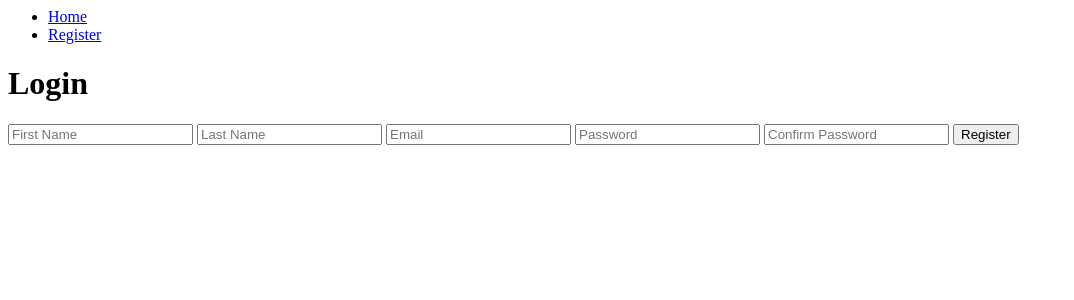
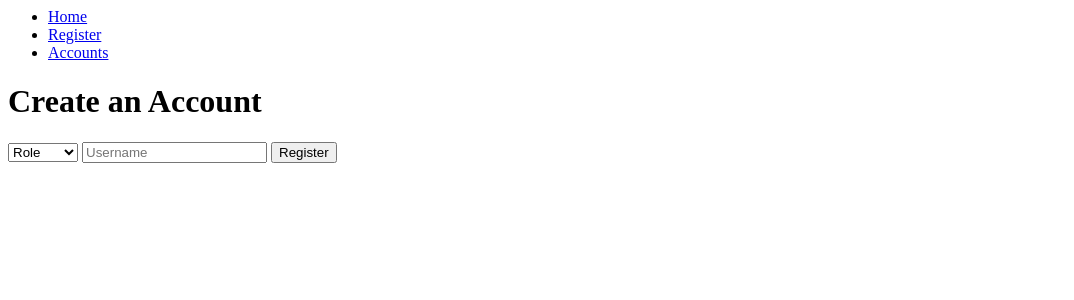
Before and after one commit to OnionRing24/exam-management, a Flask app: page /register in a window 1280 px wide. Shown: the top 300 px of the page, without its empty margins (0-1074 px from the left). Run offline with Flask 3, Linux system fonts and the light colour scheme.

Commit message:
added account functionality

```diff
--- a/main.py
+++ b/main.py
@@ -2,22 +2,53 @@ from flask import Flask, render_template, request, redirect, url_for
 from flask_sqlalchemy import SQLAlchemy
 
 app = Flask(__name__)
-app.config['SQLALCHEMY_DATABASE_URI'] = 'mysql://root:root@cset155/class_exam (your database name)'
+app.config['SQLALCHEMY_DATABASE_URI'] = 'mysql://root:cset155@localhost/class_exam'
 db = SQLAlchemy(app)
+
+
+class Accounts(db.Model):
+    id = db.Column(db.Integer, primary_key=True)
+    username = db.Column(db.String(255), nullable=False, unique=True)
+    role = db.Column(db.String(50), nullable=False)
+
+@app.before_request
+def create_tables():
+    db.create_all()
 
 @app.route('/')
 def index():
     return render_template('index.html')
 
-@app.route('/register', methods=['GET'])
-def create_get_request():
+
+@app.route('/register', methods=['GET', 'POST'])
+def register():
+    if request.method == 'POST':
+        new_username = request.form.get('username')
+        new_role = request.form.get('role')
+        new_row = Accounts(role=new_role, username=new_username)
+
+        try:
+            db.session.add(new_row)
+            db.session.commit()
+            return redirect('/')
+        except Exception as e:
+            db.session.rollback()
+            return f"Error: {e}"
     return render_template('register.html')
 
-@app.route('/register', methods=['POST'])
-def create_account():
-    if request.form.get('password') == request.form.get('confirm_password'):
-        if request.form.get('username'):
-            pass
+
+@app.route('/accounts/')
+@app.route('/accounts/<page>')
+def get_accounts(page=1):
+    page = int(page)
+    per_page = 10
+
+    paginated = db.session.query(Accounts).paginate(page=page, per_page=per_page, error_out=False)
+    accounts = paginated.items
+
+    print(accounts)
+    return render_template('accounts.html', accounts=accounts, page=page, per_page=per_page)
+
 
 if __name__ == '__main__':
     app.run(debug=True)
--- a/templates/base.html
+++ b/templates/base.html
@@ -9,6 +9,7 @@
             <ul>
                 <li><a href="/">Home</a></li>
                 <li><a href="/register">Register</a></li>
+                <li><a href="/accounts">Accounts</a></li>
             </ul>
         </header>
 
--- a/templates/register.html
+++ b/templates/register.html
@@ -1,14 +1,15 @@
 {% extends "base.html" %}
 {% block body %}
     <div class="body">
-        <h1>Login</h1>
+        <h1>Create an Account</h1>
 
-        <form action="/register">
-            <input type="first" name="first" placeholder="First Name" class="input_field" required>
-            <input type="last" name="last" placeholder="Last Name" class="input_field" required>
-            <input type="email" name="email" placeholder="Email" class="input_field" required>
-            <input type="password" name="password" placeholder="Password" class="input_field" required>
-            <input type="password" name="confirm_password" placeholder="Confirm Password" class="input_field" required>
+        <form action="/register" method="POST">
+            <select name="role" class="role" required>
+                <option value="" disabled selected>Role</option>
+                <option value="student">Student</option>
+                <option value="teacher">Teacher</option>
+            </select>
+            <input type="text" name="username" placeholder="Username" class="input_field" required>
             <button type="submit">Register</button>
         </form>
     </div>
```
Also changed, not shown: templates/accounts.html (added, +36 -0 lines).
